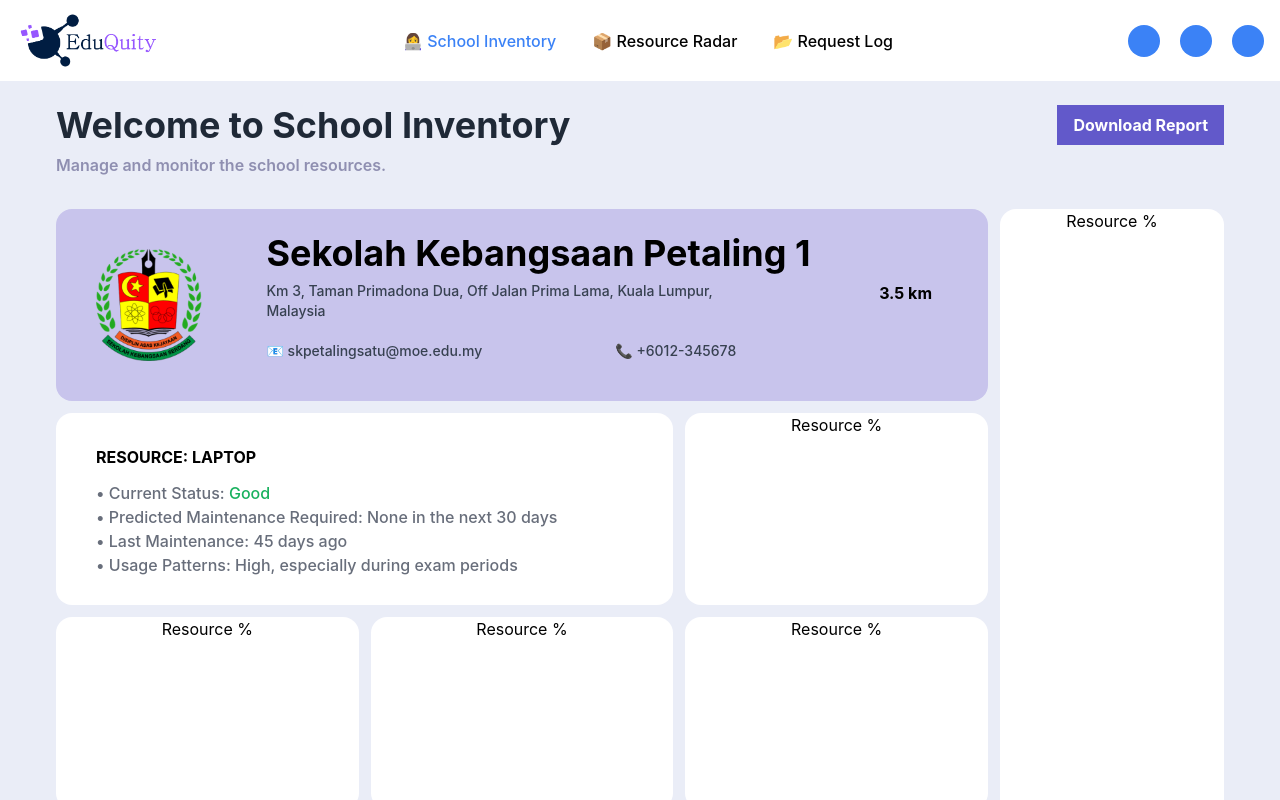
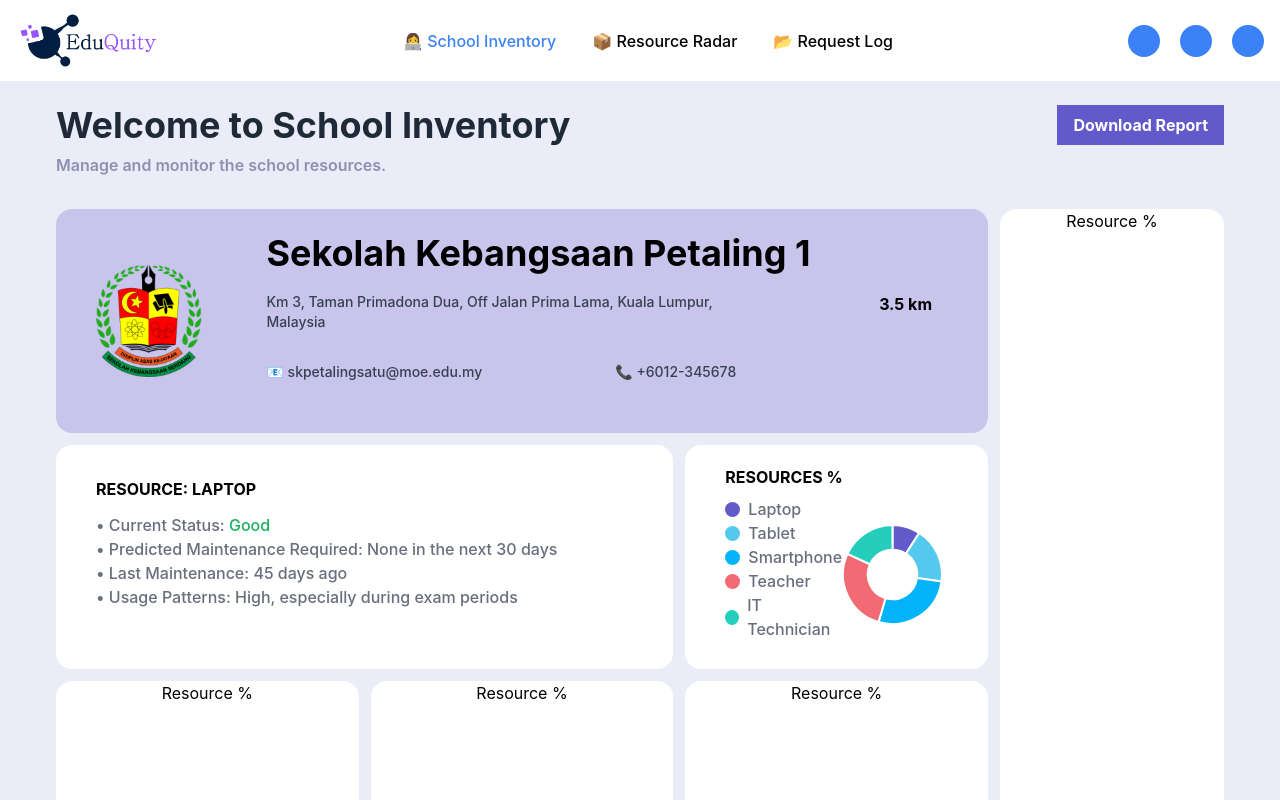
Before and after one commit to waizwafiq/EduQuity, a React (Create React App) app: page / in a window 1280 px wide. Shown: the top 800 px of the page. Built offline with nearby package versions, Linux system fonts and the light colour scheme.

Commit message:
Add chart card

```diff
--- a/package.json
+++ b/package.json
@@ -7,7 +7,9 @@
     "@testing-library/jest-dom": "^5.17.0",
     "@testing-library/react": "^13.4.0",
     "@testing-library/user-event": "^13.5.0",
+    "chart.js": "^4.4.0",
     "react": "^18.2.0",
+    "react-chartjs-2": "^5.2.0",
     "react-dom": "^18.2.0",
     "react-icons": "^4.11.0",
     "react-router-dom": "^6.16.0",
--- /dev/null
+++ b/src/components/LabelCircle.js
@@ -0,0 +1,14 @@
+import React from "react";
+
+function LabelCircle({ color }) {
+  const circleStyle = {
+    width: 15,
+    height: 15,
+    borderRadius: "50%",
+    backgroundColor: color,
+  };
+
+  return <div style={circleStyle} />;
+}
+
+export default LabelCircle;
--- a/src/context/ColorContextProvider.js
+++ b/src/context/ColorContextProvider.js
@@ -16,6 +16,11 @@ export function ColorContextProvider({ children }) {
     BGCardGrey: "#D9D9D9",
     FontGrey: "#686E7B",
     FontGreen: "#19B15E",
+    PieBlue: "#6259CA",
+    PieBabyBlue: "#53CAED",
+    PieLightBlue: "#01B4F9",
+    PieRed: "#F26A73",
+    PieGreen: "#25CEBC",
     // Add more color values as needed
   };
 
--- a/src/pages/Dashboard.js
+++ b/src/pages/Dashboard.js
@@ -10,10 +10,53 @@ import {
 import { useColorContext } from "../context/ColorContextProvider";
 
 // import Navbar from '../components/Navbar';
-import { Navbar, Button, Header, Subtitle, Card } from "../components";
+import {
+  Navbar,
+  Button,
+  Header,
+  Subtitle,
+  Card,
+  LabelCircle,
+} from "../components";
+
+import { Doughnut } from "react-chartjs-2";
+import { Chart as ChartJS, ArcElement, Tooltip, Legend } from "chart.js";
+ChartJS.register(ArcElement, Tooltip, Legend);
 
 function Dashboard({ themeStyles }) {
   const colors = useColorContext();
+
+  const data = {
+    labels: ["Laptop", "Tablet", "Smartphone", "Teacher", "IT Technician"],
+    datasets: [
+      {
+        data: [10, 20, 30, 30, 20],
+        backgroundColor: [
+          colors.PieBlue,
+          colors.PieBabyBlue,
+          colors.PieLightBlue,
+          colors.PieRed,
+          colors.PieGreen,
+        ],
+      },
+    ],
+  };
+
+  const options = {
+    plugins: {
+      legend: {
+        labels: {
+          generateLabels: function (chart) {
+            return "";
+          },
+        },
+      },
+      datalabels: {
+        display: false,
+      },
+    },
+  };
+
   return (
     <div
       className="min-h-screen"
@@ -95,8 +138,44 @@ function Dashboard({ themeStyles }) {
                 </div>
               </div>
             </Card>
-            <Card className="">
-              <div>Resource %</div>
+            <Card className="py-5 px-10">
+              <div>
+                <div className="font-bold flex justify-start items-center">
+                  RESOURCES %
+                </div>
+                <div className="grid grid-cols-2">
+                  <div className=" flex items-center">
+                    <ul
+                      className="text-left font-medium"
+                      style={{ color: colors.FontGrey }}
+                    >
+                      <li className="flex items-center gap-2">
+                        <LabelCircle color={colors.PieBlue} />
+                        Laptop
+                      </li>
+                      <li className="flex items-center gap-2">
+                        <LabelCircle color={colors.PieBabyBlue} />
+                        Tablet
+                      </li>
+                      <li className="flex items-center gap-2">
+                        <LabelCircle color={colors.PieLightBlue} />
+                        Smartphone
+                      </li>
+                      <li className="flex items-center gap-2">
+                        <LabelCircle color={colors.PieRed} />
+                        Teacher
+                      </li>
+                      <li className="flex items-center gap-2">
+                        <LabelCircle color={colors.PieGreen} />
+                        IT Technician
+                      </li>
+                    </ul>
+                  </div>
+                  <div className="h-40 flex items-center">
+                    <Doughnut data={data} options={options} />
+                  </div>
+                </div>
+              </div>
             </Card>
           </div>
 
```
Also changed, not shown: src/components/index.js (+8 -7 lines), 1 other file (tests, documents, lock files or other folders).
